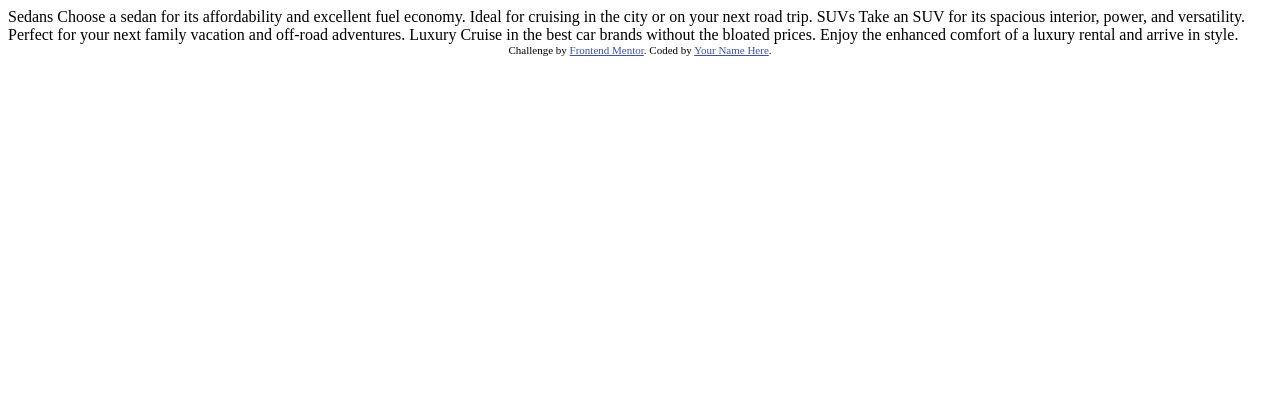
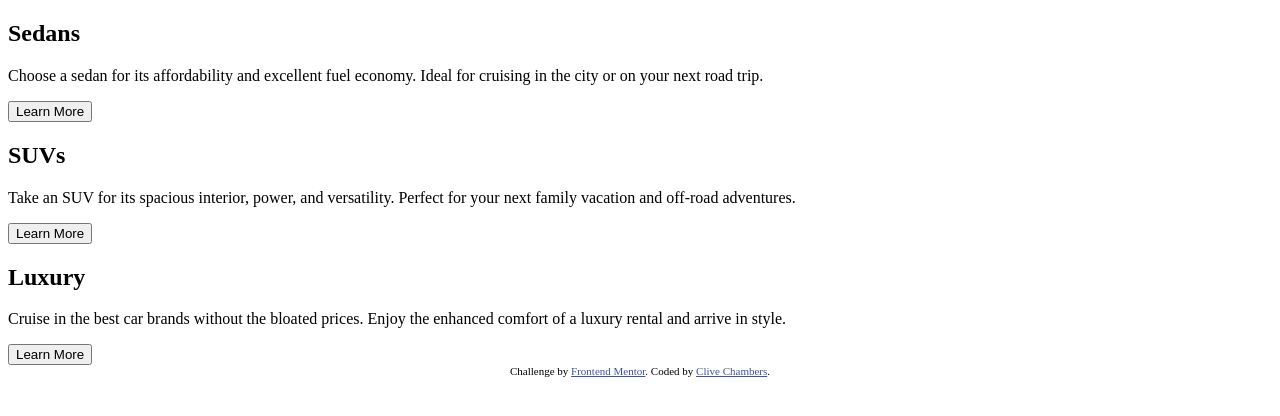
Before and after one commit to Clive-Chambers/3-column-preview-card-component, a plain HTML site: page index.html in a window 1280 px wide. Drawn offline with Linux system fonts and the light colour scheme.

Commit message:
Apply HTML Markup

```diff
--- a/index.html
+++ b/index.html
@@ -5,7 +5,7 @@
   <meta name="viewport" content="width=device-width, initial-scale=1.0"> <!-- displays site properly based on user's device -->
 
   <link rel="icon" type="image/png" sizes="32x32" href="./images/favicon-32x32.png">
-
+  <link rel="stylesheet" href="style.css">
   <title>Frontend Mentor | 3-column preview card component</title>
 
   <!-- Feel free to remove these styles or customise in your own stylesheet 👍 -->
@@ -15,22 +15,38 @@
   </style>
 </head>
 <body>
+  <main class="container">
 
-  Sedans
-  Choose a sedan for its affordability and excellent fuel economy. Ideal for cruising in the city
-  or on your next road trip.
+    <div class="Sedans">
+      <h2>Sedans</h2>
+      <p>Choose a sedan for its affordability and excellent fuel economy. Ideal for cruising in the city
+      or on your next road trip.</p>
+      <button>Learn More</button>
+    </div>
 
-  SUVs
-  Take an SUV for its spacious interior, power, and versatility. Perfect for your next family vacation
-  and off-road adventures.
+    <div class="SUVs">
+      <h2>SUVs</h2>
+      <p>Take an SUV for its spacious interior, power, and versatility. Perfect for your next family vacation
+      and off-road adventures.</p>
+      <button>Learn More</button>
+    </div>
 
-  Luxury
-  Cruise in the best car brands without the bloated prices. Enjoy the enhanced comfort of a luxury
-  rental and arrive in style.
+    <div class="Luxury">
+      <h2>Luxury</h2>
+      <p>Cruise in the best car brands without the bloated prices. Enjoy the enhanced comfort of a luxury
+      rental and arrive in style.</p>
+      <button>Learn More</button>
+    </div>
 
-  <div class="attribution">
-    Challenge by <a href="https://www.frontendmentor.io?ref=challenge" target="_blank">Frontend Mentor</a>.
-    Coded by <a href="#">Your Name Here</a>.
-  </div>
+  </main>
+
+  <footer>
+    <div class="attribution">
+      Challenge by <a href="https://www.frontendmentor.io?ref=challenge" target="_blank">Frontend Mentor</a>.
+      Coded by <a href="https://www.frontendmentor.io/profile/Clive-Chambers">Clive Chambers</a>.
+    </div>
+  </footer>
+
+
 </body>
 </html>
```
Also changed, not shown: style.css (added).
